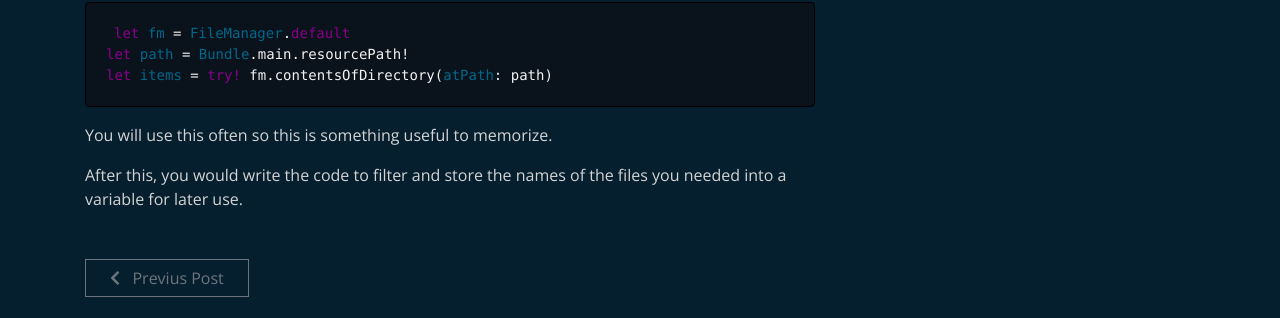
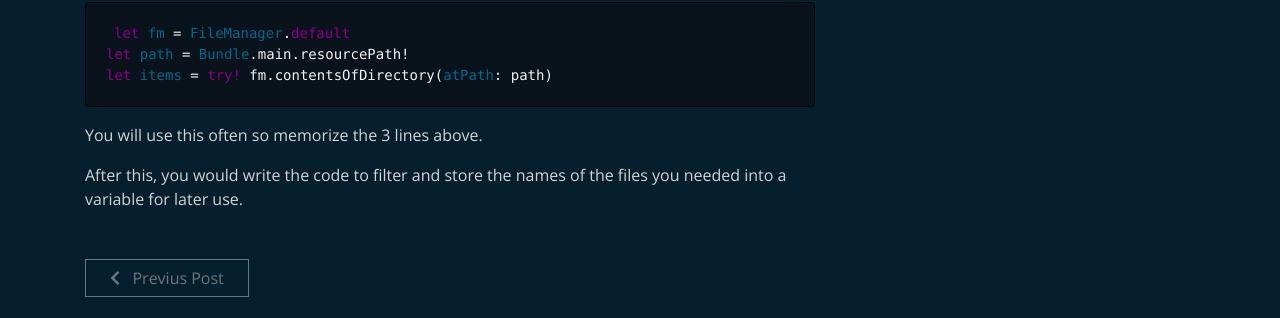
Before and after one commit to Swift-Lang-Learn/swift-lang-learn.github.io, a Jekyll site: the page built from _posts/2020-04-23-ios-file-access.md, in a window 1280 px wide and 900 px high, scrolled down 1852 px. Shown: the part 250-568 px from the top of the window. Built offline with Jekyll 4.4.1, drawn with Linux system fonts in a browser that asks for light colours.

Commit message:
Update text.

```diff
--- a/_posts/2020-04-23-ios-file-access.md
+++ b/_posts/2020-04-23-ios-file-access.md
@@ -64,6 +64,6 @@ let path = Bundle.main.resourcePath!
 let items = try! fm.contentsOfDirectory(atPath: path)
 {% endhighlight %}
 
-You will use this often so this is something useful to memorize.
+You will use this often so memorize the 3 lines above.
 
 After this, you would write the code to filter and store the names of the files you needed into a variable for later use.
```
